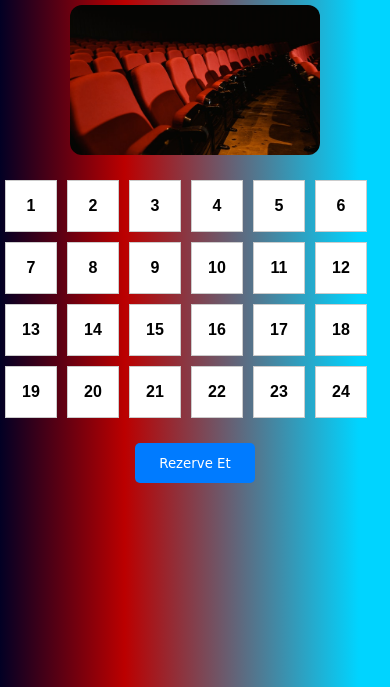
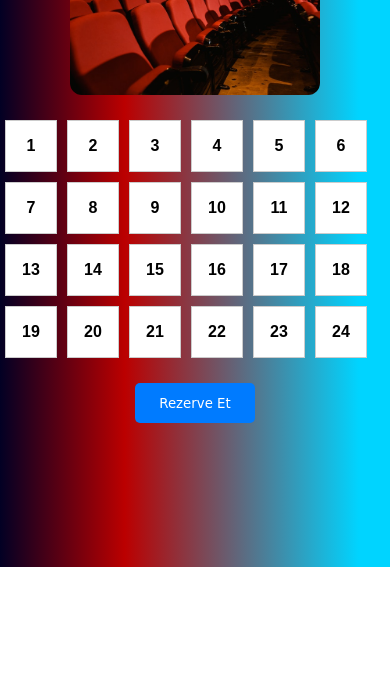
Before and after one commit to eneseken95/sinema_rezervasyon_APP, a plain HTML site: page index.html in a window 390 px wide. Shown: the part 317-1004 px from the top of the page. After the commit the page ends 884 px from the top, so only its background shows below. Drawn offline with Linux system fonts and the light colour scheme; a web font is replaced by a local one.

Commit message:
Update style.css

```diff
--- a/style.css
+++ b/style.css
@@ -13,8 +13,8 @@
         height: 100vh;
         background: rgb(2,0,36);
         background: linear-gradient(90deg, rgba(2,0,36,1) 0%, rgba(187,0,0,1) 32%, rgba(0,212,255,1) 92%);
-        margin-top: 80px;
-        margin-bottom: 80px;
+        margin-top: 20px;
+        margin-bottom: 20px;
     }
 }
 @media only screen and (min-width: 768px)
```
